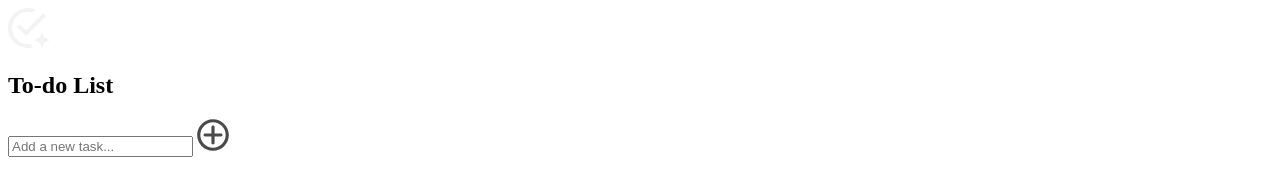
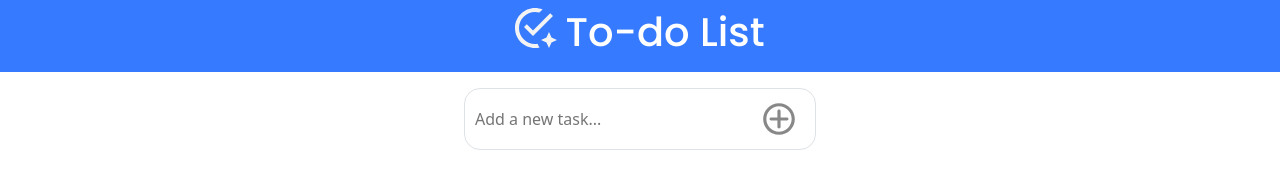
Before and after one commit to Vahidpro/js-final-project-kaaryar, a plain HTML site: page index.html in a window 1280 px wide. Drawn offline with nearby package versions, Linux system fonts and the light colour scheme.

Commit message:
Added style to nav and input

```diff
--- a/index.html
+++ b/index.html
@@ -5,12 +5,17 @@
     <meta charset="UTF-8">
     <meta name="viewport" content="width=device-width, initial-scale=1.0">
     <title>To-do List</title>
+    <link href="https://cdn.jsdelivr.net/npm/bootstrap@5.3.2/dist/css/bootstrap.min.css" rel="stylesheet"
+        integrity="sha384-T3c6CoIi6uLrA9TneNEoa7RxnatzjcDSCmG1MXxSR1GAsXEV/Dwwykc2MPK8M2HN" crossorigin="anonymous">
+    <script src="https://cdn.jsdelivr.net/npm/bootstrap@5.3.2/dist/js/bootstrap.bundle.min.js"
+        integrity="sha384-C6RzsynM9kWDrMNeT87bh95OGNyZPhcTNXj1NW7RuBCsyN/o0jlpcV8Qyq46cDfL"
+        crossorigin="anonymous"></script>
     <link rel="stylesheet" href="./style.css">
 </head>
 
 <body>
     <nav>
-        <div class="container">
+        <div class="container d-flex flex-row justify-content-center gap-2 p-2">
             <div class="logo-container">
                 <img src="./assets/logo.svg" alt="logo">
             </div>
@@ -19,10 +24,10 @@
     </nav>
     <main>
         <div class="wrapper">
-            <div class="input-container">
-                <form action="submit">
-                    <input type="text" id="input" placeholder="Add a new task..." required>
-                    <img src="./assets/add.svg" alt="">
+            <div class="input-container ">
+                <form action="submit" class="d-flex mx-4 my-3 justify-content-between p-2  border bord rounded-4">
+                    <input class=" border-0 w-100" type="text" id="input" placeholder="Add a new task..." required>
+                    <button disabled class="btn border-0"><img src="./assets/add.svg" alt=""></button>
                 </form>
             </div>
         </div>
--- a/style.css
+++ b/style.css
@@ -0,0 +1,13 @@
+@import url("https://fonts.googleapis.com/css2?family=Poppins:wght@500;700&display=swap");
+
+nav {
+	background-color: #357aff;
+	color: white;
+	font-family: "Poppins", sans-serif;
+	font-weight: 700;
+}
+
+.wrapper {
+	max-width: 400px;
+	margin: 0 auto;
+}
```
